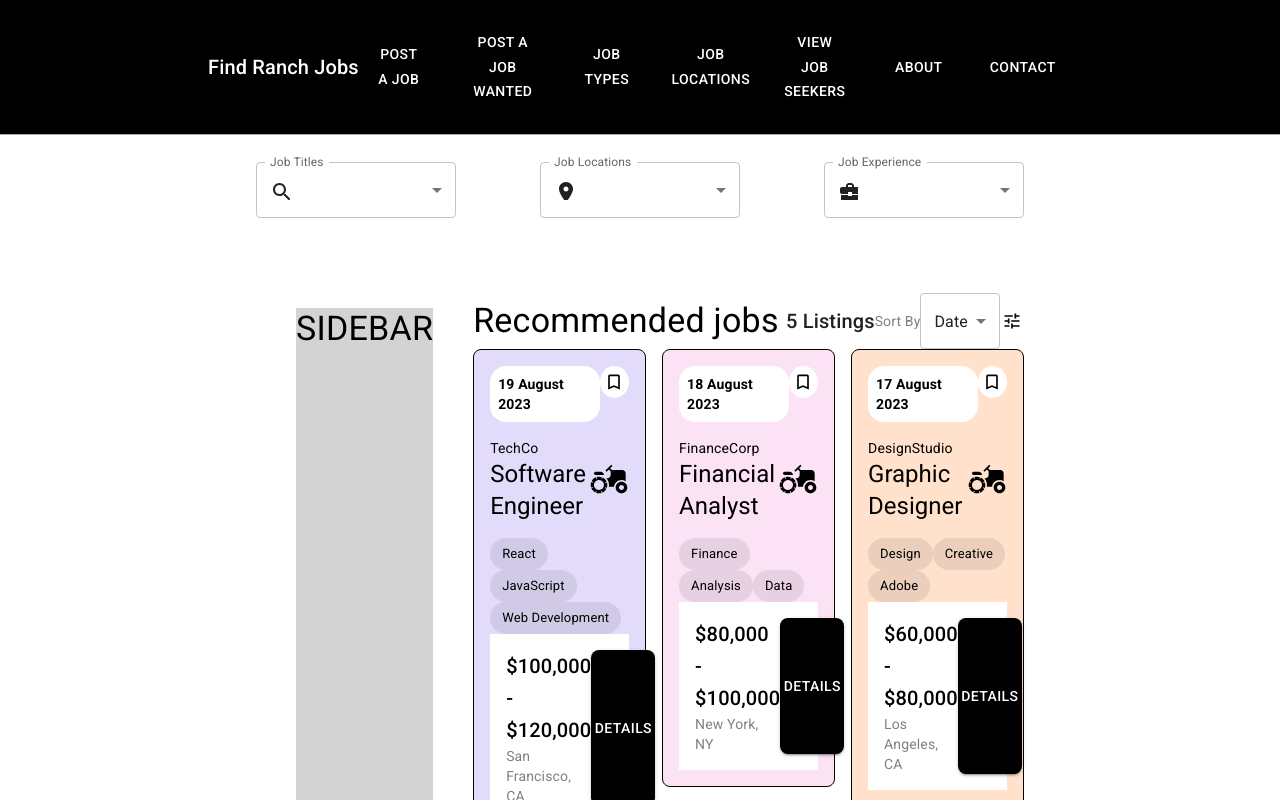
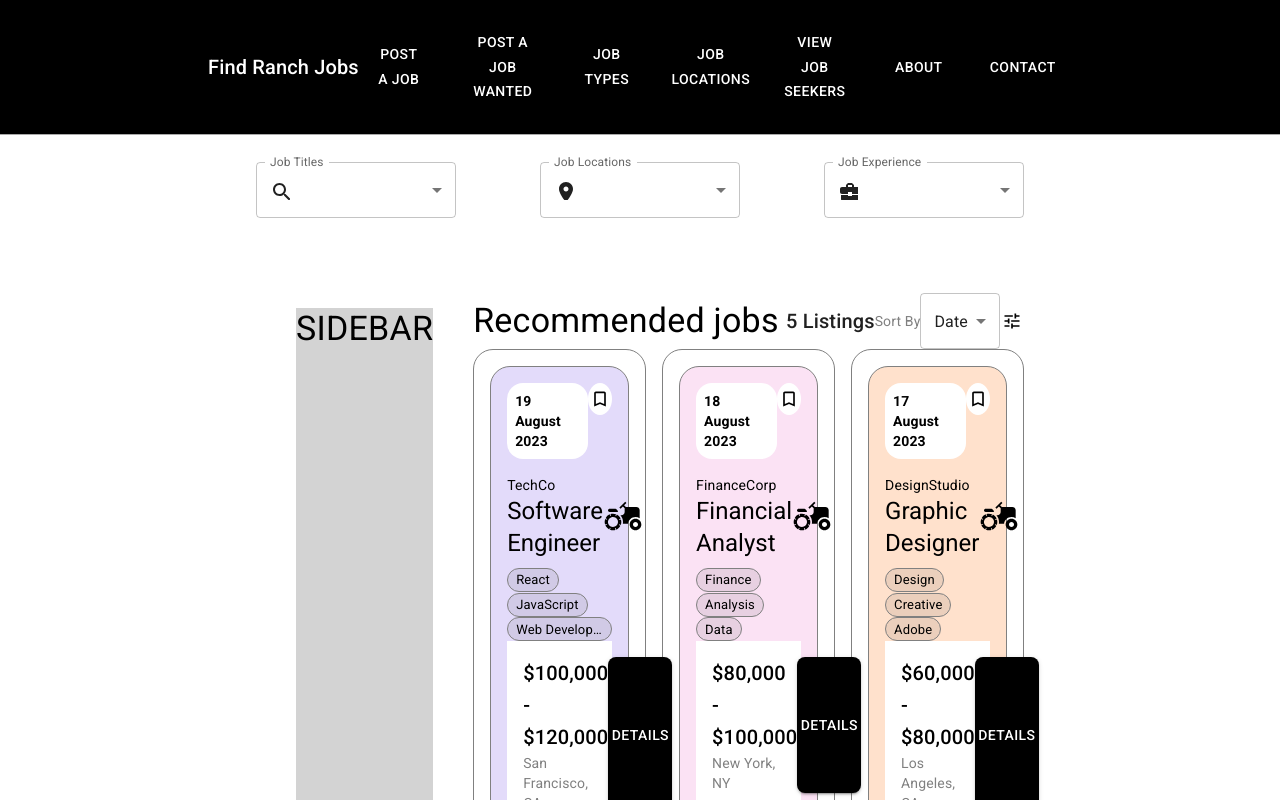
Before and after one commit to jackson-sandland/find-ranch-jobs, a React (Create React App) app: page /dev in a window 1280 px wide. Shown: the top 800 px of the page. Built offline with nearby package versions, Linux system fonts and the light colour scheme.

Commit message:
adds outer edge to JobListing grid cell, uses JobListing props interface in JobListingsGrid

```diff
--- a/src/components/modules/jobListingsGrid/jobListing.tsx
+++ b/src/components/modules/jobListingsGrid/jobListing.tsx
@@ -23,7 +23,7 @@ const StyledBookmarkIcon = styled(({ isBookmarked, onClick, ...props }: StyledBo
   color: black;
 `;
 
-interface JobListingProps {
+export interface JobListingProps {
   backgroundColor: string;
   jobPostingDate: string;
   companyName: string;
@@ -45,22 +45,16 @@ const JobListing: FC<JobListingProps> = ({
   jobLocation,
 }) => {
   // const colors = ["primary.main", "secondary.main", "error.main", "warning.main", "info.main", "success.main"];
-  const colors = ["#E3DBFA", "#FBE2F4", "#FFE1CC", "#D4F6ED"];
-  const [colorIndex, setColorIndex] = useState(0);
   const [isBookmarked, setIsBookmarked] = useState(false);
-
-  const handleColorChange = () => {
-    setColorIndex((colorIndex + 1) % colors.length);
-  };
 
   const handleBookmarkToggle = () => {
     setIsBookmarked(!isBookmarked);
   };
 
   const handleRenderTags = () => (
-    <Box mt={2}>
+    <Box mt={1}>
       {jobTags.map((tag: string, index: number) => (
-        <Chip label={tag} key={index} style={{ color: "black" }} />
+        <Chip label={tag} key={index} size="small" style={{ color: "black", border: "1px solid grey" }} />
       ))}
     </Box>
   );
@@ -73,12 +67,18 @@ const JobListing: FC<JobListingProps> = ({
   return (
     <Fragment>
       <Box
+        bgcolor={"white"}
+        color="black"
+        borderRadius="16px"
+        p={2}
+        sx={{ border: "1px solid grey", borderRadius: "20px" }}
+      >
+        <Box
           bgcolor={backgroundColor}
           color="black"
           borderRadius="16px"
           p={2}
-        onClick={handleColorChange}
-        sx={{ border: "1px solid black", borderRadius: "8px" }}
+          sx={{ border: "1px solid grey", borderRadius: "20px" }}
         >
           <Box display="flex" justifyContent="space-between">
             <Box bgcolor="white" borderRadius="16px" p={1}>
@@ -126,6 +126,7 @@ const JobListing: FC<JobListingProps> = ({
             </Box>
           </Box>
         </Box>
+      </Box>
     </Fragment>
   );
 };
--- a/src/components/modules/jobListingsGrid/jobListingsGrid.tsx
+++ b/src/components/modules/jobListingsGrid/jobListingsGrid.tsx
@@ -4,7 +4,9 @@ import JobListing from "src/components/modules/jobListingsGrid/jobListing";
 import { jobPostings } from "src/components/modules/jobListingsGrid/jobListingsGridConstants";
 import TuneIcon from "@mui/icons-material/Tune";
 import { styled } from "@mui/system";
+import { JobListingProps } from "src/components/modules/jobListingsGrid/jobListing";
 
+const gridCellBackgrounColor = ["#E3DBFA", "#FBE2F4", "#FFE1CC", "#D4F6ED"];
 const StyledTuneIcon = styled(TuneIcon)({
   fontSize: 24,
   padding: "2px",
@@ -23,12 +25,34 @@ const JobListingsGrid = () => {
     setSortBy(event.target.value);
   };
 
-  const backgroundColor = ["#E3DBFA", "#FBE2F4", "#FFE1CC", "#D4F6ED"];
+  const handleRenderJobListings = () => (
+    <Grid container spacing={2}>
+      {jobListings.map(
+        (
+          { jobTitle, jobPostingDate, companyName, companyIcon, jobTags, jobRate, jobLocation }: JobListingProps,
+          index: number
+        ) => (
+          <Grid item xs={12} sm={6} md={4} key={index}>
+            <JobListing
+              jobTitle={jobTitle}
+              jobPostingDate={jobPostingDate}
+              companyName={companyName}
+              companyIcon={companyIcon}
+              jobTags={jobTags}
+              jobRate={jobRate}
+              jobLocation={jobLocation}
+              backgroundColor={gridCellBackgrounColor[index % gridCellBackgrounColor.length]}
+            />
+          </Grid>
+        )
+      )}
+    </Grid>
+  );
 
   return (
     <Box style={{ backgroundColor: "white", padding: "0 20vw" }}>
       <Box display="flex" flexDirection="row">
-        <Box style={{ backgroundColor: "lightgrey", width: "15vw", height: "100vh", margin: "40px" }}>
+        <Box style={{ backgroundColor: "lightgrey", width: "18vw", height: "100vh", margin: "40px" }}>
           <Typography variant="h4" style={{ color: "black" }}>
             SIDEBAR
           </Typography>
@@ -50,22 +74,7 @@ const JobListingsGrid = () => {
               <StyledTuneIcon />
             </Box>
           </Box>
-          <Grid container spacing={2}>
-            {jobListings.map((job: any, index: number) => (
-              <Grid item xs={12} sm={6} md={4} key={index}>
-                <JobListing
-                  jobTitle={job.jobTitle}
-                  jobPostingDate={job.jobPostingDate}
-                  companyName={job.companyName}
-                  companyIcon={job.companyIcon}
-                  jobTags={job.jobTags}
-                  jobRate={job.jobRate}
-                  jobLocation={job.jobLocation}
-                  backgroundColor={backgroundColor[index % backgroundColor.length]}
-                />
-              </Grid>
-            ))}
-          </Grid>
+          {handleRenderJobListings()}
         </Box>
       </Box>
     </Box>
```
Lines whose indentation alone changed are shown as unchanged.
